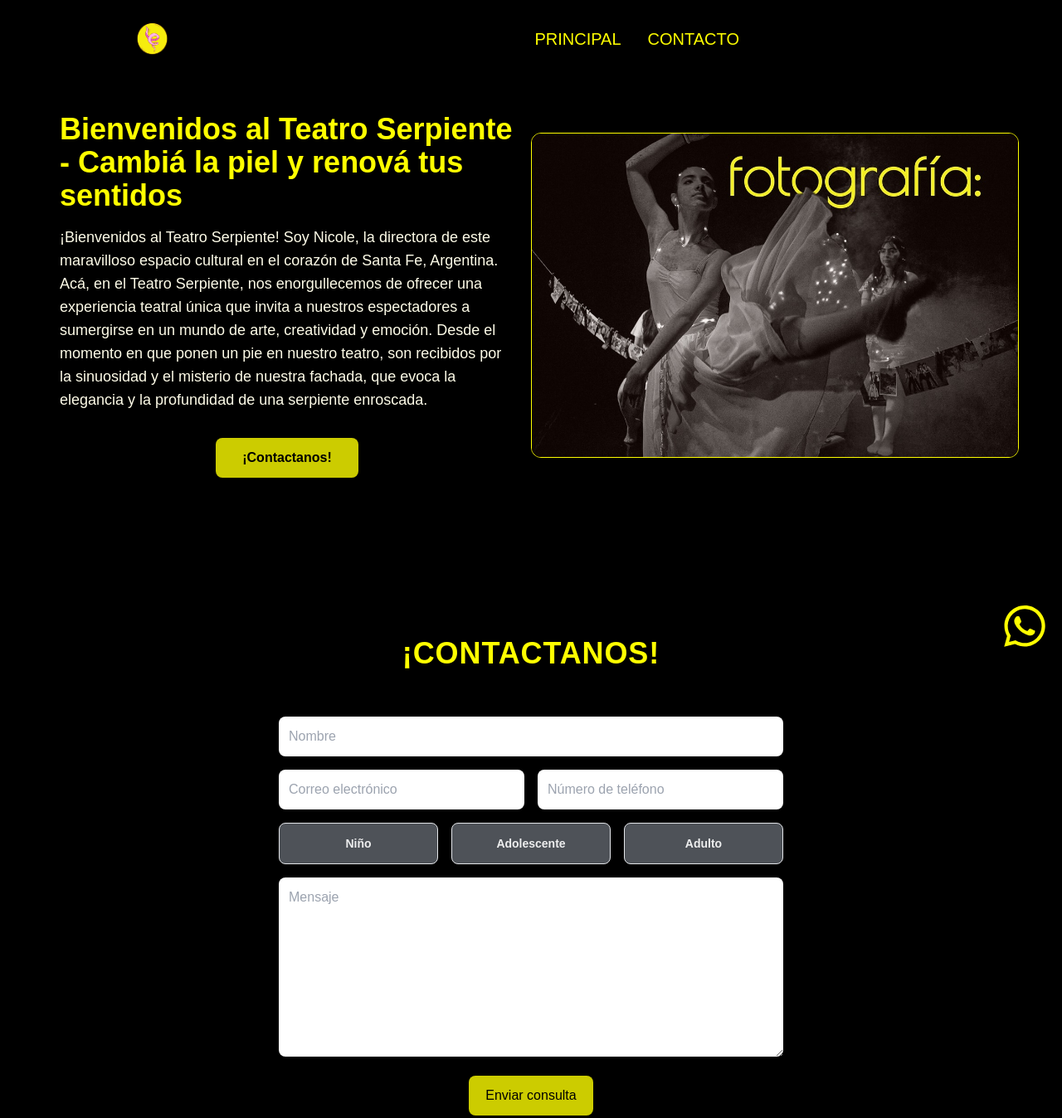
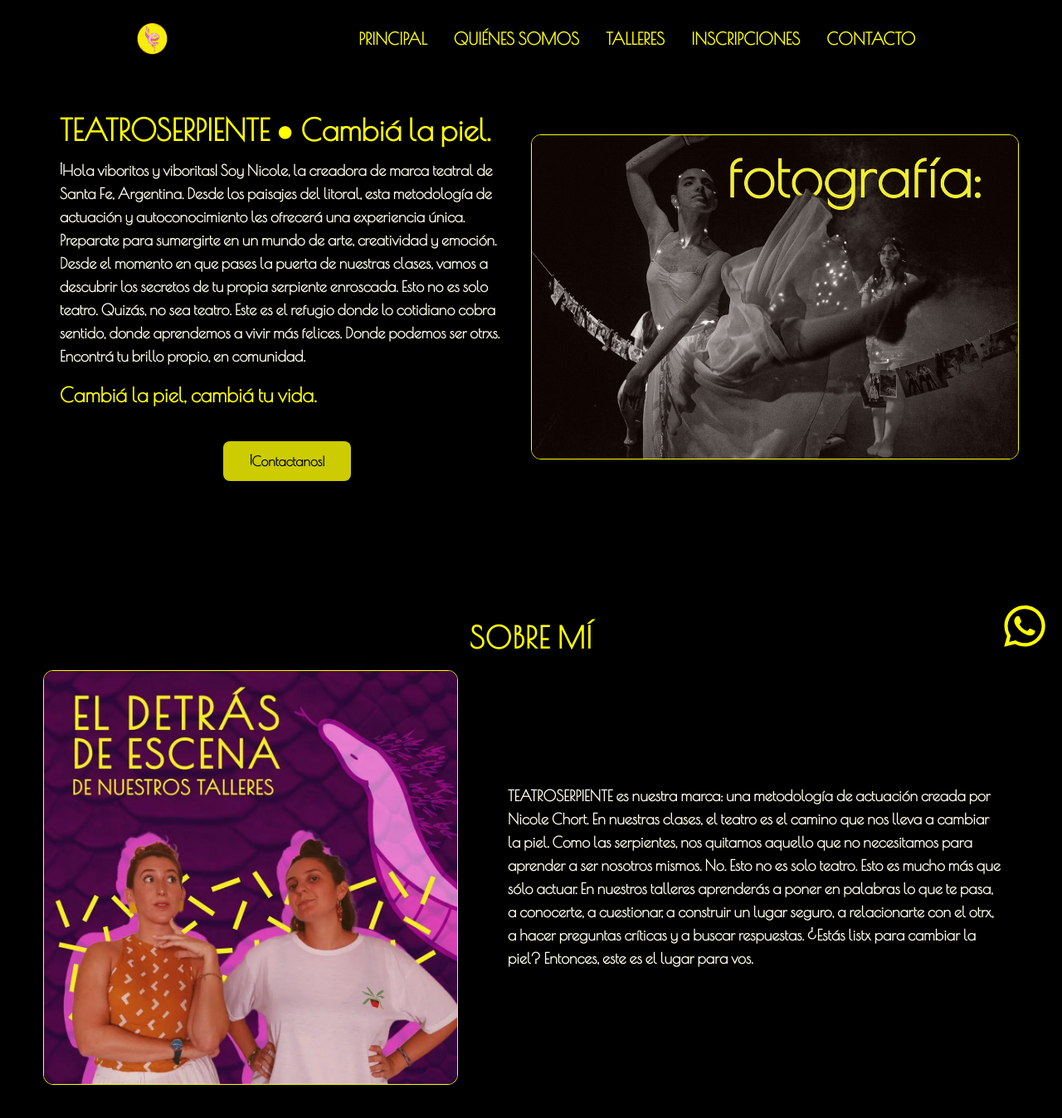
Before and after one commit to ChortJulio/teatro-serpiente, an Astro site: page / in a window 1280 px wide. Shown: the top 1348 px of the page at 83% size. Built offline with nearby package versions, Linux system fonts and the light colour scheme; Astro itself is replaced by a stand-in of ours; a web font is replaced by a local one.

Commit message:
Add about us section and some changes

```diff
--- /dev/null
+++ b/src/components/AboutUs.astro
@@ -0,0 +1,39 @@
+<div id="about-us">
+  <section class="pt-32 px-4 sm:px-6 lg:px-8">
+    <div class="mx-auto max-w-screen-xl">
+      <h1
+        class="text-4xl font-semibold text-center text-wrap mx-auto tracking-wide uppercase"
+      >
+        Sobre mí
+      </h1>
+      <article
+        class="flex flex-col md:flex-row justify-between items-center p-5"
+      >
+        <img
+          class="hidden md:block
+            relative rounded-xl
+            backdrop-blur-md
+            border border-yellow_primary
+            shadow-inner shadow-yellow_primary/10
+            group w-[500px]"
+          src="/assets/about_us.webp"
+          alt="Teatro Serpiente"
+        />
+        <div class="flex flex-col p-5 lg:ml-10">
+          <p class="text-lg my-4 text-yellow-50">
+            TEATROSERPIENTE es nuestra marca: una metodología de actuación
+            creada por Nicole Chort. En nuestras clases, el teatro es el camino
+            que nos lleva a cambiar la piel. Como las serpientes, nos quitamos
+            aquello que no necesitamos para aprender a ser nosotros mismos. No.
+            Esto no es solo teatro. Esto es mucho más que sólo actuar. En
+            nuestros talleres aprenderás a poner en palabras lo que te pasa, a
+            conocerte, a cuestionar, a construir un lugar seguro, a relacionarte
+            con el otrx, a hacer preguntas críticas y a buscar respuestas.
+            ¿Estás listx para cambiar la piel? Entonces, este es el lugar para
+            vos.
+          </p>
+        </div>
+      </article>
+    </div>
+  </section>
+</div>
--- a/src/components/ContactMe.astro
+++ b/src/components/ContactMe.astro
@@ -1,10 +1,10 @@
-<div id="contacto" class="anchor-div-navbar"></div>
-<section class="my-6 pt-32">
+<div id="contact-form">
+  <section class="pt-32">
     <div class="mx-auto max-w-screen-xl px-4 sm:px-6 lg:px-8 text-center">
       <h1
         class="text-4xl font-semibold text-center text-wrap mx-auto mb-2 tracking-wide uppercase"
       >
-      ¡Contactanos!
+        Contactanos
       </h1>
       <div class="grid grid-cols-1 gap-x-16 gap-y-8 lg:grid-cols-5">
         <div
@@ -12,10 +12,10 @@
         >
           <form action="#" class="space-y-4">
             <div>
-            <label class="sr-only" for="name">Nombre</label>
+              <label class="sr-only" for="name">Nombre y apellido</label>
               <input
                 class="w-full rounded-lg p-3 bg-white focus:text-black text-black/70"
-              placeholder="Nombre"
+                placeholder="Nombre y apellido"
                 type="text"
                 id="name"
               />
@@ -47,7 +47,7 @@
               <div>
                 <label
                   for="ninio"
-                class="block w-full cursor-pointer rounded-lg border p-3 bg-gray-400/50 text-white/90 font-bold hover:scale-110 hover:border-yellow_primary has-[:checked]:border-l-yellow_primary has-[:checked]:bg-yellow_primary has-[:checked]:text-black transition-all duration-300"
+                  class="block w-full cursor-pointer rounded-lg border p-3 bg-gray-400/50 text-white/90 font-bold hover:scale-110 hover:border-yellow_primary has-[:checked]:border-l-yellow_primary has-[:checked]:bg-yellow_primary has-[:checked]:text-black transition-all duration-500"
                   tabindex="0"
                 >
                   <input
@@ -65,7 +65,7 @@
               <div>
                 <label
                   for="adolescente"
-                class="block w-full cursor-pointer rounded-lg border border-gray-200 p-3 bg-gray-400/50 font-bold text-white/90 hover:scale-110 hover:border-yellow_primary has-[:checked]:border-l-yellow_primary has-[:checked]:bg-yellow_primary has-[:checked]:text-black transition-all duration-300"
+                  class="block w-full cursor-pointer rounded-lg border border-gray-200 p-3 bg-gray-400/50 font-bold text-white/90 hover:scale-110 hover:border-yellow_primary has-[:checked]:border-l-yellow_primary has-[:checked]:bg-yellow_primary has-[:checked]:text-black transition-all duration-500"
                   tabindex="0"
                 >
                   <input
@@ -83,7 +83,7 @@
               <div>
                 <label
                   for="adulto"
-                class="block w-full cursor-pointer rounded-lg border p-3 bg-gray-400/50 text-white/90 font-bold hover:scale-110 hover:border-yellow_primary has-[:checked]:border-l-yellow_primary has-[:checked]:bg-yellow_primary has-[:checked]:text-black transition-all duration-300"
+                  class="block w-full cursor-pointer rounded-lg border p-3 bg-gray-400/50 text-white/90 font-bold hover:scale-110 hover:border-yellow_primary has-[:checked]:border-l-yellow_primary has-[:checked]:bg-yellow_primary has-[:checked]:text-black transition-all duration-500"
                   tabindex="0"
                 >
                   <input
@@ -112,7 +112,7 @@
             <div class="mt-4">
               <button
                 type="submit"
-              class="inline-block w-full rounded-lg px-5 py-3 font-medium sm:w-auto bg-yellow_primary/80 hover:bg-yellow_primary text-black hover:scale-110 transition-all duration-300"
+                class="inline-block w-full rounded-lg px-5 py-3 sm:w-auto bg-yellow_primary/80 hover:bg-yellow_primary text-black hover:scale-110 transition-all duration-500"
               >
                 Enviar consulta
               </button>
@@ -122,3 +122,4 @@
       </div>
     </div>
   </section>
+</div>
--- a/src/components/Header.astro
+++ b/src/components/Header.astro
@@ -3,23 +3,23 @@
     class="flex flex-col md:flex-row justify-between items-center mt-24 p-5"
   >
     <div class="flex flex-col p-5">
-      <h1 class="text-4xl font-bold">
-        Bienvenidos al Teatro Serpiente - Cambiá la piel y renová tus sentidos
-      </h1>
-      <p class="text-lg mt-4 text-yellow-50">
-        ¡Bienvenidos al Teatro Serpiente! Soy Nicole, la directora de este
-        maravilloso espacio cultural en el corazón de Santa Fe, Argentina. Acá,
-        en el Teatro Serpiente, nos enorgullecemos de ofrecer una experiencia
-        teatral única que invita a nuestros espectadores a sumergirse en un
-        mundo de arte, creatividad y emoción. Desde el momento en que ponen un
-        pie en nuestro teatro, son recibidos por la sinuosidad y el misterio de
-        nuestra fachada, que evoca la elegancia y la profundidad de una
-        serpiente enroscada.
+      <h1 class="text-4xl font-black">TEATROSERPIENTE ● Cambiá la piel.</h1>
+      <p class="text-lg my-4 text-yellow-50">
+        ¡Hola viboritos y viboritas! Soy Nicole, la creadora de marca teatral de
+        Santa Fe, Argentina. Desde los paisajes del litoral, esta metodología de
+        actuación y autoconocimiento les ofrecerá una experiencia única.
+        Preparate para sumergirte en un mundo de arte, creatividad y emoción.
+        Desde el momento en que pases la puerta de nuestras clases, vamos a
+        descubrir los secretos de tu propia serpiente enroscada. Esto no es solo
+        teatro. Quizás, no sea teatro. Este es el refugio donde lo cotidiano
+        cobra sentido, donde aprendemos a vivir más felices. Donde podemos ser
+        otrxs. Encontrá tu brillo propio, en comunidad.
       </p>
-      <div class="mt-8 w-full text-center">
+      <h1 class="text-2xl font-black">Cambiá la piel, cambiá tu vida.</h1>
+      <div class="mt-10 w-full text-center">
         <a
-          class="inline-block w-full rounded-lg px-8 py-3 font-bold sm:w-auto bg-yellow_primary/80 hover:bg-yellow_primary text-black hover:scale-110 transition-all duration-300"
-          href="#contacto"
+          class="inline-block w-full rounded-lg px-8 py-3 font-bold sm:w-auto bg-yellow_primary/80 hover:bg-yellow_primary text-black hover:scale-110 transition-all duration-500"
+          href="#contact-form"
         >
           ¡Contactanos!
         </a>
--- a/src/components/HeaderLink.astro
+++ b/src/components/HeaderLink.astro
@@ -21,7 +21,7 @@ const isActive = currentPath === href && checkActive;
   class:list={[
     className,
     "border-b-2 uppercase",
-    "hover:border-white transition-colors duration-300",
+    "hover:border-white transition-colors duration-500",
     isActive ? "border-white" : "border-transparent",
   ]}
   {...restOfProps}
--- a/src/components/NavBar.astro
+++ b/src/components/NavBar.astro
@@ -20,7 +20,7 @@ import Logo from "./Logo.astro";
     >
       <a
         href="https://www.instagram.com/teatroserpiente/"
-        class="text-white hover:scale-125 duration-300 blur-sm opacity-0 transition-opacity hover:opacity-100"
+        class="text-white hover:scale-125 duration-500 blur-sm opacity-0 transition-opacity hover:opacity-100"
         target="_blank"
         rel="noopener noreferrer"
       >
@@ -28,7 +28,7 @@ import Logo from "./Logo.astro";
       </a>
       <a
         href="https://www.instagram.com/teatroserpiente/"
-        class="text-white hover:scale-125 duration-300"
+        class="text-white hover:scale-125 duration-500"
         target="_blank"
         rel="noopener noreferrer"
       >
@@ -37,13 +37,13 @@ import Logo from "./Logo.astro";
 
       <nav
         id="header-menu"
-        class="fixed w-full h-dvh inset-0 bg-black_primary/70 md:text-xl lg:text-xl flex flex-col items-center justify-center gap-8 -translate-y-full transition-transform duration-300 target:translate-y-0 md:static md:h-[initial] md:bg-[initial] md:flex-row md:translate-y-[initial]"
+        class="fixed w-full h-dvh inset-0 bg-black_primary/70 md:text-xl lg:text-xl flex flex-col items-center justify-center gap-8 -translate-y-full transition-transform duration-500 target:translate-y-0 md:static md:h-[initial] md:bg-[initial] md:flex-row md:translate-y-[initial]"
       >
         <HeaderLink href="#">Principal</HeaderLink>
-        <!-- <HeaderLink href="#quienes_somos">¿Quiénes somos?</HeaderLink> -->
-        <!-- <HeaderLink href="#fotos">Fotos</HeaderLink> -->
-        <!-- <HeaderLink href="#horarios">Horarios</HeaderLink> -->
-        <HeaderLink href="#contacto">Contacto</HeaderLink>
+        <HeaderLink href="#about-us">Quiénes somos</HeaderLink>
+        <HeaderLink href="#workshops">Talleres</HeaderLink>
+        <HeaderLink href="#inscriptions">Inscripciones</HeaderLink>
+        <HeaderLink href="#contact-form">Contacto</HeaderLink>
         <a href="#header-nav" class="md:hidden absolute top-6 right-6">
           <CloseIcon />
         </a>
--- a/src/components/WhatsAppFloatingButton.astro
+++ b/src/components/WhatsAppFloatingButton.astro
@@ -4,7 +4,7 @@ import WhatsApp from "@icons/WhatsApp.astro";
 
 <a
   href="https://wa.me/+5493425911295"
-  class="whatsapp-float transition duration-500 ease-in-out transform hover:-translate-y-1 hover:scale-110"
+  class="whatsapp-float transition duration-500 ease-in-out transform hover:-translate-y-1 hover:scale-125"
   target="_blank"
   rel="noopener noreferrer"
 >
--- a/src/layouts/Layout.astro
+++ b/src/layouts/Layout.astro
@@ -15,6 +15,20 @@ import "@fontsource/poiret-one";
     <link rel="icon" type="image/webp" href="/assets/logo.webp" />
     <meta name="generator" content={Astro.generator} />
     <title>Teatro Serpiente - Cambiá la piel</title>
+    <!-- Open Graph meta tags -->
+    <meta property="og:title" content="Teatro Serpiente - Cambiá la piel" />
+    <meta property="og:description" content="Teatro de la ciudad de Santa Fe" />
+    <meta property="og:image" content="/assets/logo.webp" />
+    <meta property="og:url" content="https://teatro-serpiente.vercel.app/" />
+    <meta property="og:type" content="website" />
+    <!-- Twitter meta tags -->
+    <meta name="twitter:card" content="/assets/example-header-pic.jpg" />
+    <meta name="twitter:title" content="Teatro Serpiente - Cambiá la piel" />
+    <meta
+      name="twitter:description"
+      content="Teatro de la ciudad de Santa Fe"
+    />
+    <meta name="twitter:image" content="/assets/logo.webp" />
   </head>
   <body>
     <NavBar />
@@ -35,6 +49,7 @@ import "@fontsource/poiret-one";
   body {
     background-color: black;
     color: yellow;
-    font-family: "Big Shoulders Text Variable", sans-serif;
+    font-weight: 600;
+    font-family: "Poiret One", sans-serif;
   }
 </style>
```
Also changed, not shown: src/components/Footer.astro (+19 -42 lines), src/icons/GitHub.astro (added, +12 -0 lines), src/icons/Instagram.astro (added, +12 -0 lines), src/pages/index.astro (+7 -1 lines), public/assets/about_us.webp (added), src/components/Inscriptions.astro (added), src/components/Workshops.astro (added). Lines whose indentation alone changed are shown as unchanged.
